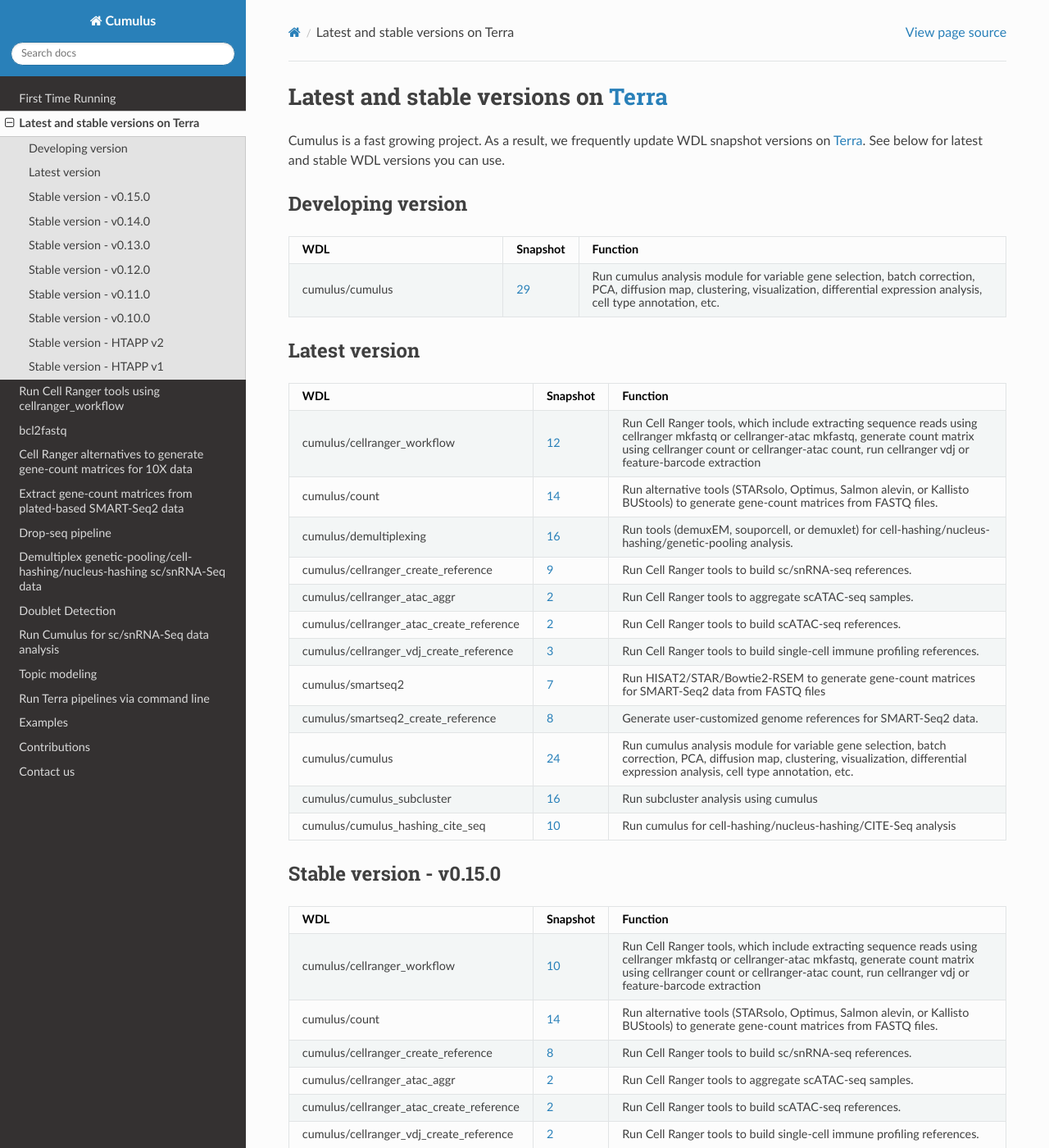
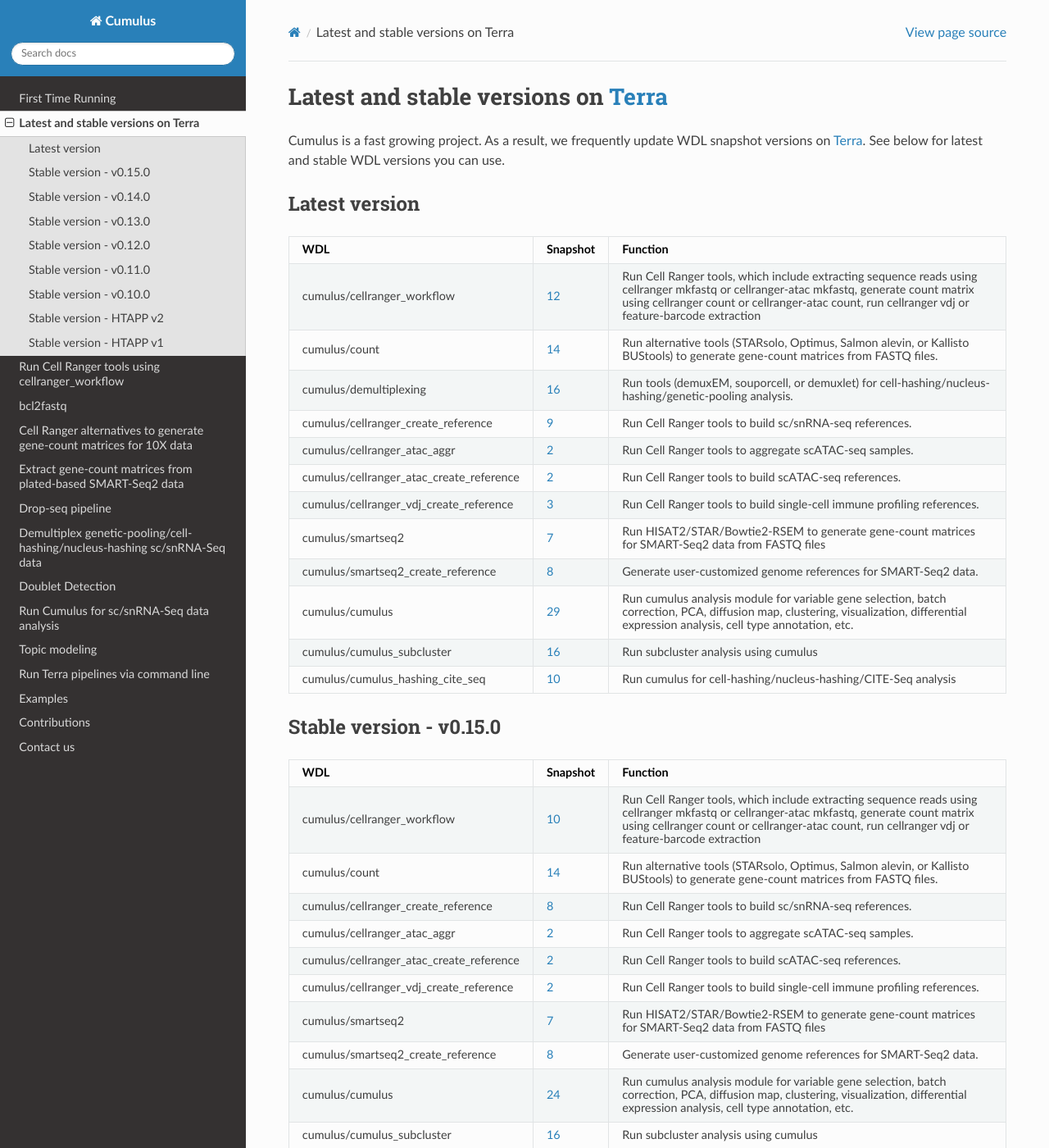
Before and after one commit to lilab-bcb/cumulus, a Sphinx documentation site: the page built from docs/versions.rst, in a window 1280 px wide and 1400 px high. Shown: the whole window at 82% size. Built offline with Sphinx 7.4.7 and the Read the Docs theme 2.0.0, drawn with Linux system fonts in a browser that asks for light colours.

Commit message:
update docs

```diff
--- a/docs/versions.rst
+++ b/docs/versions.rst
@@ -3,20 +3,6 @@ Latest and stable versions on Terra_
 
 Cumulus is a fast growing project. As a result, we frequently update WDL snapshot versions on Terra_.
 See below for latest and stable WDL versions you can use.
-
-Developing version
-^^^^^^^^^^^^^^^^^^^
-
-.. list-table::
-    :widths: 15 5 30
-    :header-rows: 1
-
-    * - WDL
-      - Snapshot
-      - Function
-    * - cumulus/cumulus
-      - `29 <https://portal.firecloud.org/?return=terra#methods/cumulus/cumulus/29>`__
-      - Run cumulus analysis module for variable gene selection, batch correction, PCA, diffusion map, clustering, visualization, differential expression analysis, cell type annotation, etc.
 
 Latest version
 ^^^^^^^^^^^^^^
@@ -56,7 +42,7 @@ Latest version
       - `8 <https://portal.firecloud.org/?return=terra#methods/cumulus/smartseq2_create_reference/8>`__
       - Generate user-customized genome references for SMART-Seq2 data.
     * - cumulus/cumulus
-      - `24 <https://portal.firecloud.org/?return=terra#methods/cumulus/cumulus/24>`__
+      - `29 <https://portal.firecloud.org/?return=terra#methods/cumulus/cumulus/29>`__
       - Run cumulus analysis module for variable gene selection, batch correction, PCA, diffusion map, clustering, visualization, differential expression analysis, cell type annotation, etc.
     * - cumulus/cumulus_subcluster
       - `16 <https://portal.firecloud.org/?return=terra#methods/cumulus/cumulus_subcluster/16>`__
```
